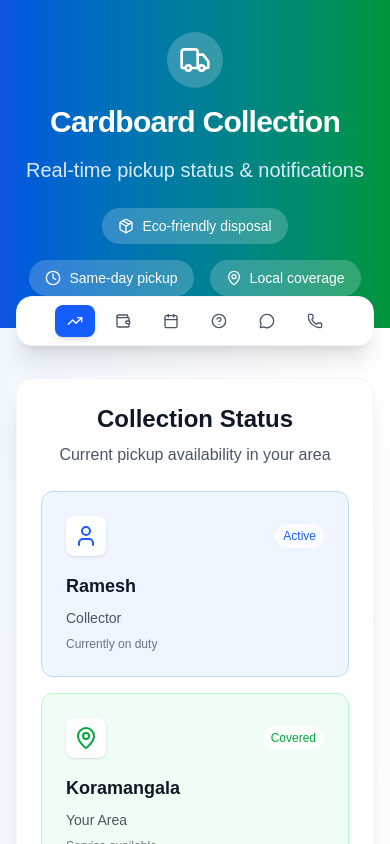
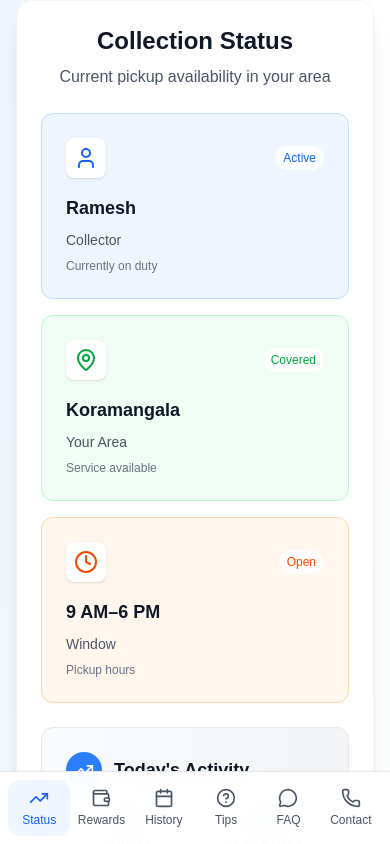
Before and after one commit to anshuman-rai-27/zero-waste, a Next.js app: page /pickup in a window 390 px wide. Shown: the top 844 px of the page. Built offline with nearby package versions, Linux system fonts and the light colour scheme.

Commit message:
Update page.js

```diff
--- a/app/pickup/page.js
+++ b/app/pickup/page.js
@@ -118,42 +118,8 @@ export default function PickupPage() {
 
   return (
     <div className="min-h-screen bg-gradient-to-br from-blue-50 via-white to-green-50">
-      {/* Header Section */}
-      <div className="relative overflow-hidden bg-gradient-to-r from-blue-600 to-green-600 text-white">
-        <div className="absolute inset-0 bg-black/10"></div>
-        <div className="relative px-4 py-8 sm:px-6 lg:px-8">
-          <div className="max-w-4xl mx-auto text-center">
-            <div className="flex justify-center mb-4">
-              <div className="bg-white/20 backdrop-blur-sm rounded-full p-3">
-                <Truck className="w-8 h-8 text-white" />
-              </div>
-            </div>
-            <h1 className="text-3xl sm:text-4xl lg:text-5xl font-bold mb-4 tracking-tight">
-              Cardboard Collection
-            </h1>
-            <p className="text-xl sm:text-2xl text-blue-100 font-medium">
-              Real-time pickup status & notifications
-            </p>
-            <div className="mt-6 flex flex-wrap justify-center gap-4 text-sm">
-              <div className="flex items-center gap-2 bg-white/20 backdrop-blur-sm rounded-full px-4 py-2">
-                <Package className="w-4 h-4" />
-                <span>Eco-friendly disposal</span>
-              </div>
-              <div className="flex items-center gap-2 bg-white/20 backdrop-blur-sm rounded-full px-4 py-2">
-                <Clock className="w-4 h-4" />
-                <span>Same-day pickup</span>
-              </div>
-              <div className="flex items-center gap-2 bg-white/20 backdrop-blur-sm rounded-full px-4 py-2">
-                <MapPin className="w-4 h-4" />
-                <span>Local coverage</span>
-              </div>
-            </div>
-          </div>
-        </div>
-      </div>
-
       {/* Navigation Tabs */}
-      <div className="relative -mt-8 px-4 sm:px-6 lg:px-8">
+      <div className="relative px-4 sm:px-6 lg:px-8 pt-8 hidden md:block">
         <div className="max-w-4xl mx-auto">
           <div className="bg-white rounded-2xl shadow-xl border border-gray-100 p-2 mb-8">
             <div className="flex flex-wrap gap-2 justify-center">
@@ -184,7 +150,7 @@ export default function PickupPage() {
       </div>
 
           {/* Main Content */}
-      <main className="relative px-4 pb-12 sm:px-6 lg:px-8">
+    <main className="relative px-4 pb-20 sm:px-6 lg:px-8 md:pb-12">
         <div className="max-w-4xl mx-auto">
 
           {/* Status Tab */}
@@ -600,6 +566,40 @@ export default function PickupPage() {
               </div>
     </main>
 
+    {/* Floating Bottom Navigation */}
+    <div className="fixed bottom-0 left-0 right-0 bg-white/95 backdrop-blur-md border-t border-gray-200 shadow-lg z-40 md:hidden">
+      <div className="flex justify-around p-2">
+        {[
+          { id: 'status', label: 'Status', icon: <TrendingUp className="w-5 h-5" /> },
+          { id: 'rewards', label: 'Rewards', icon: <Wallet className="w-5 h-5" /> },
+          { id: 'history', label: 'History', icon: <Calendar className="w-5 h-5" /> },
+          { id: 'tips', label: 'Tips', icon: <HelpCircle className="w-5 h-5" /> },
+          { id: 'faq', label: 'FAQ', icon: <MessageCircle className="w-5 h-5" /> },
+          { id: 'contact', label: 'Contact', icon: <Phone className="w-5 h-5" /> }
+        ].map((tab) => (
+          <button
+            key={tab.id}
+            onClick={() => setActiveTab(tab.id)}
+            className={`flex flex-col items-center p-2 rounded-xl transition-all duration-300 flex-1 min-w-0 ${
+              activeTab === tab.id
+                ? `${
+                    tab.id === 'status' ? 'text-blue-600 bg-blue-50' :
+                    tab.id === 'rewards' ? 'text-green-600 bg-green-50' :
+                    tab.id === 'history' ? 'text-purple-600 bg-purple-50' :
+                    tab.id === 'tips' ? 'text-orange-600 bg-orange-50' :
+                    tab.id === 'faq' ? 'text-blue-600 bg-blue-50' :
+                    'text-red-600 bg-red-50'
+                  }`
+                : 'text-gray-600 hover:bg-gray-50'
+            }`}
+          >
+            {tab.icon}
+            <span className="text-xs mt-1">{tab.label}</span>
+          </button>
+        ))}
+      </div>
+    </div>
+
     {/* Hidden Components */}
     <NotificationService onNotify={handleNotify} />
     <CollectorConfirmation open={modalOpen} onClose={handleClose} />
```
Lines whose indentation alone changed are shown as unchanged.
